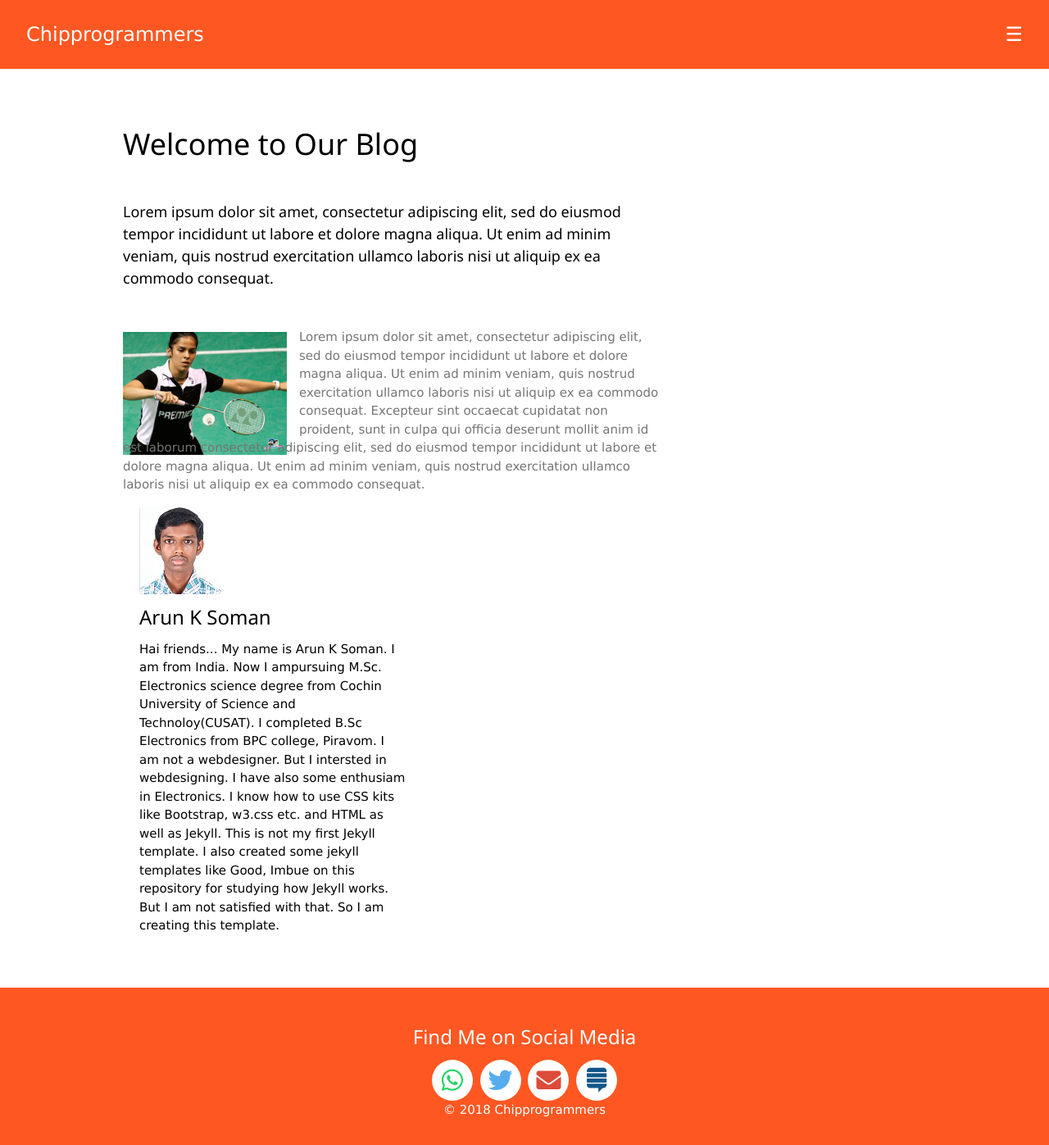
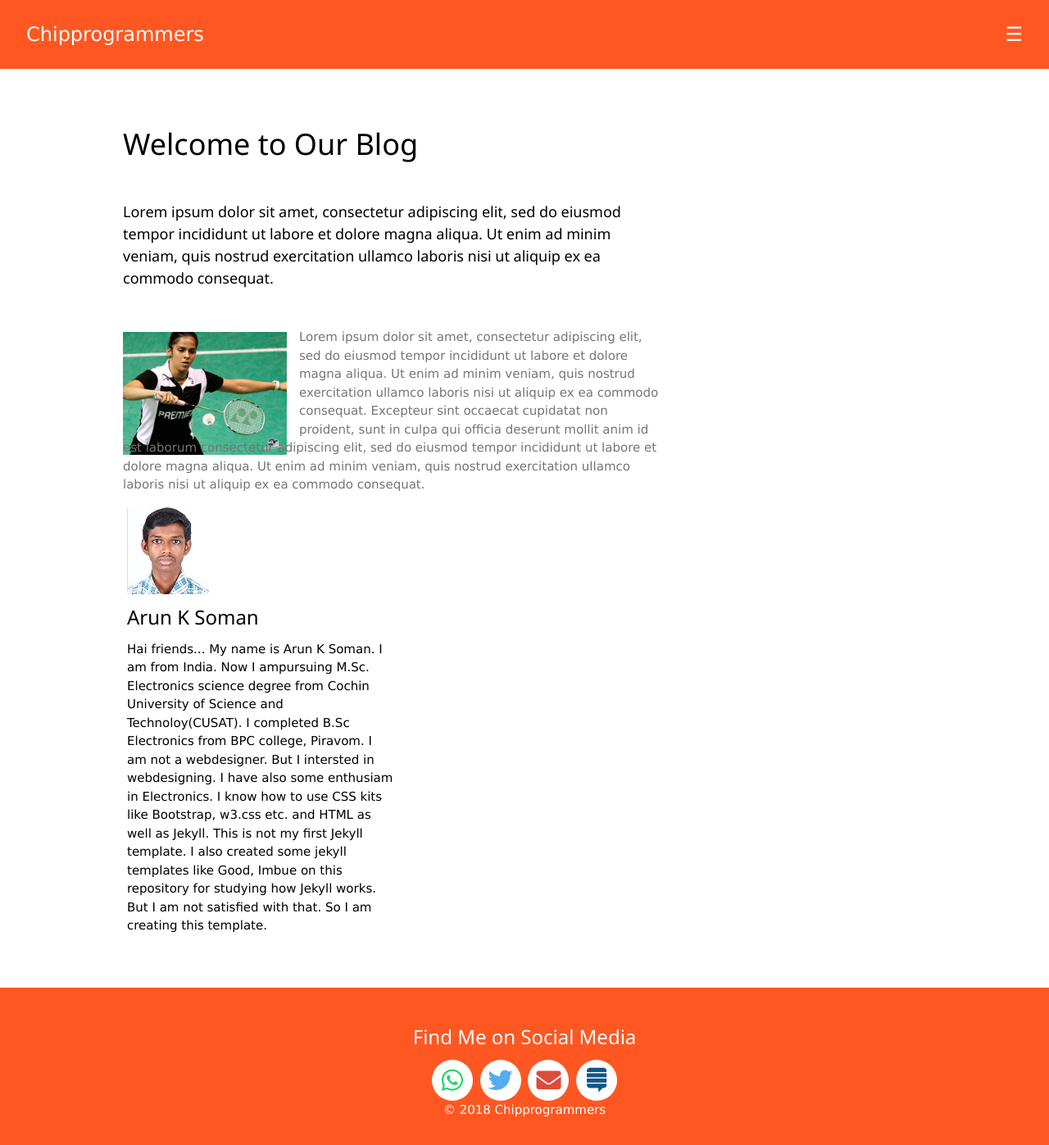
Before and after one commit to techiworld/techiworld.github.io, a Jekyll site: the page built from index.md, in a window 1280 px wide and 1397 px high. Shown: the whole window at 82% size. Built offline with Jekyll 4.4.1, drawn with Linux system fonts in a browser that asks for light colours.

Commit message:
Update default.html

```diff
--- a/_layouts/default.html
+++ b/_layouts/default.html
@@ -12,7 +12,7 @@
       <h1>{{ page.title }}</h1>
       {{ content }}
     </div>
-    <div class="w3-third w3-hide-small" style="margin-left:20px">
+    <div class="w3-third w3-hide-small" style="margin-left:5px">
       {% include about_me.html %}
     </div>
   </div>
```
